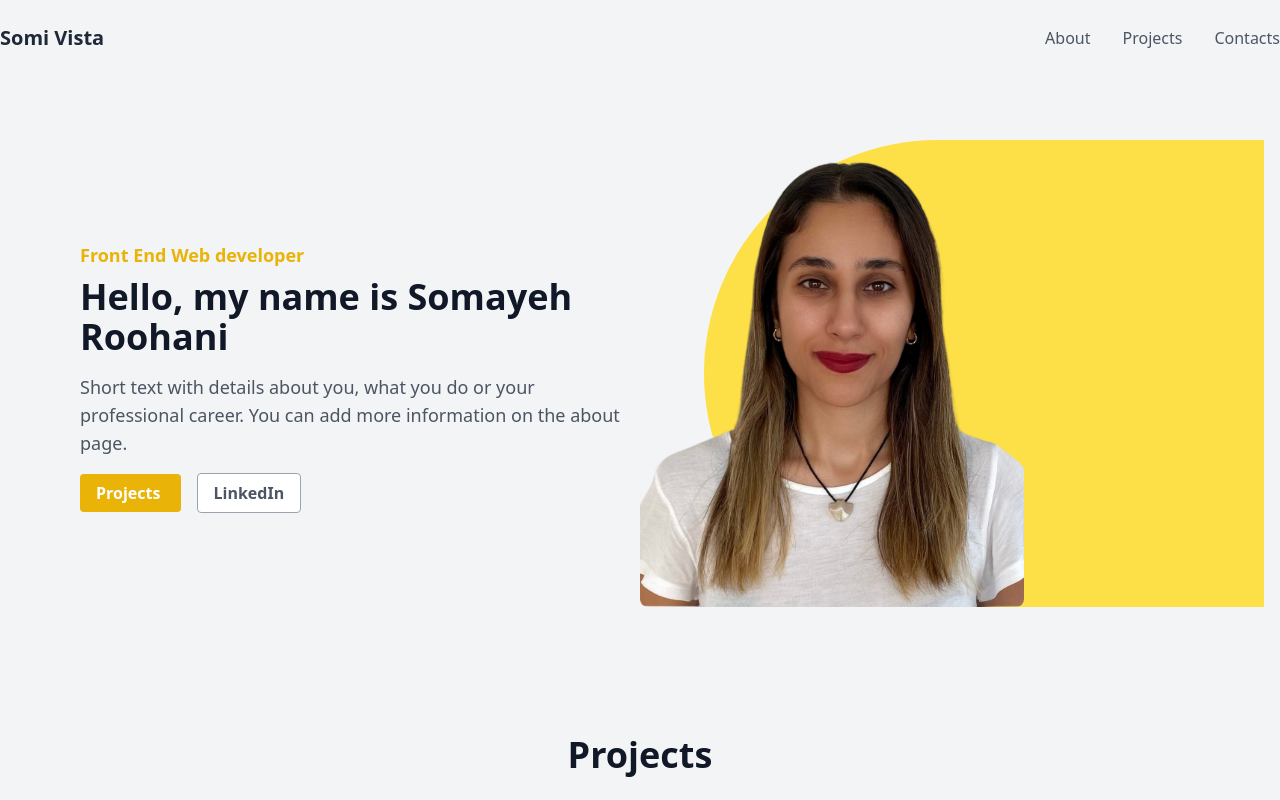
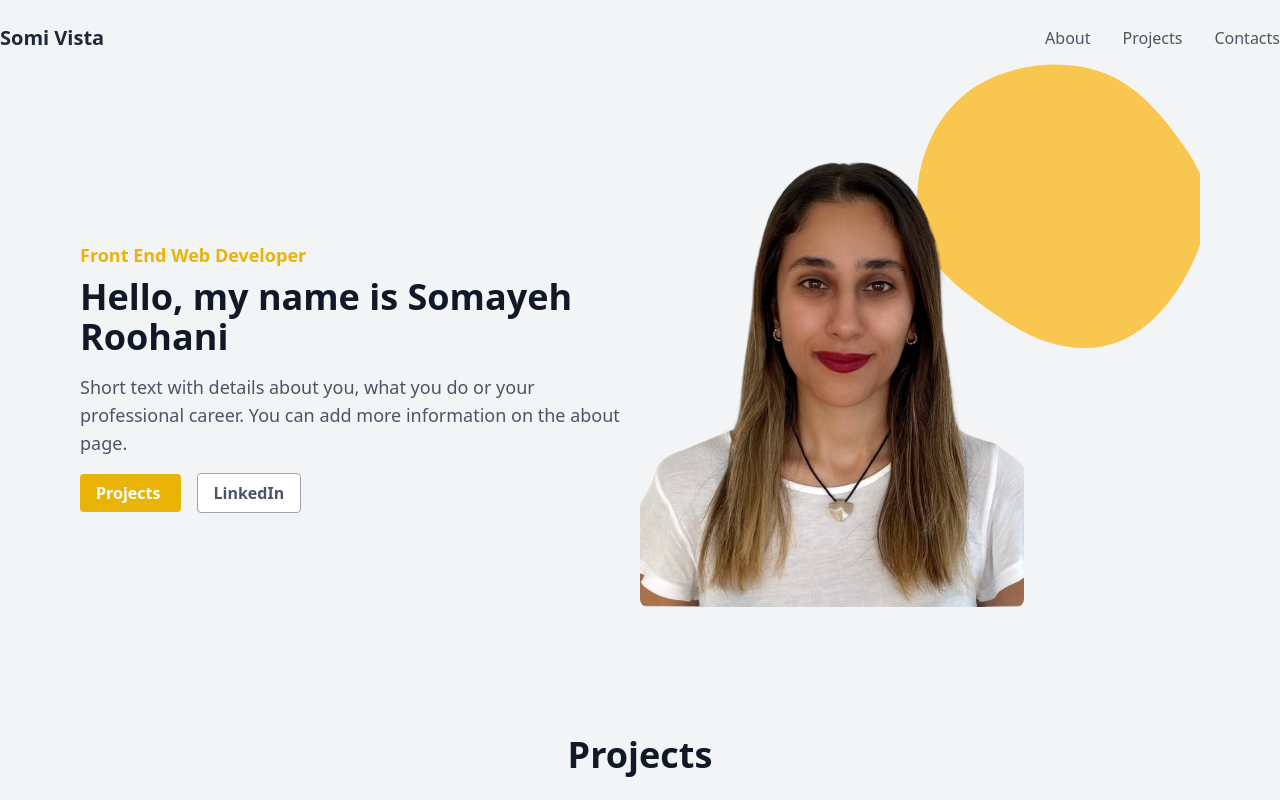
Before and after one commit to SomiVista/portfolio, a Vue app: page / in a window 1280 px wide. Shown: the top 800 px of the page. Built offline with nearby package versions, Linux system fonts and the light colour scheme.

Commit message:
add yellow bg to thumbnail

```diff
--- a/src/components/Projects.vue
+++ b/src/components/Projects.vue
@@ -84,6 +84,7 @@ function isOdd(index: number): boolean {
             <p class="text-gray-600 mb-4 text-justify m-8">
               {{ project.description }}
             </p>
+            <div class="flex justify-center">
               <a
                 :href="project.link"
                 class="inline-block bg-transparent border border-yellow-500 text-yellow-500 font-semibold py-2 px-4 rounded hover:bg-yellow-500 hover:text-white transition-colors duration-300"
@@ -94,6 +95,7 @@ function isOdd(index: number): boolean {
           </div>
         </div>
       </div>
+    </div>
   </section>
 </template>
 
--- a/src/components/Thumbnail.vue
+++ b/src/components/Thumbnail.vue
@@ -7,7 +7,7 @@
     >
       <div class="w-full lg:w-1/2 text-center lg:text-left mb-10 lg:mb-0">
         <h2 class="text-yellow-500 text-lg font-semibold mb-2">
-          Front End Web developer
+          Front End Web Developer
         </h2>
         <h1 class="text-4xl font-bold text-gray-900 mb-4">
           Hello, my name is Somayeh Roohani
@@ -34,8 +34,19 @@
       </div>
       <div class="w-full lg:w-1/2 relative">
         <div
-          class="absolute top-0 right-0 w-full h-full bg-yellow-300 rounded-l-full lg:-mr-16"
-        ></div>
+          class="absolute top-0 right-0 w-full h-full lg:w-72 lg:h-72 -mt-20 z-0"
+        >
+          <svg
+            xmlns="http://www.w3.org/2000/svg"
+            viewBox="0 0 800 800"
+            fill="#F9C74F"
+            class="w-full h-full"
+          >
+            <path
+              d="M480.5,800C359.1,800,269.2,735.3,178.4,668.7c-72.3-51.8-138.2-113.1-157.7-204C-7.9,310.1,56.3,145.8,181.9,69.9,284.3,9.3,412.5-2.1,516.9,30.4,617.8,62.1,690,145.2,752.7,234.8c58,83.2,105.4,184.5,46.8,280.3C756.1,633,652.7,800,480.5,800Z"
+            />
+          </svg>
+        </div>
         <img
           src="../assets/profile.png"
           alt="Profile Image"
```
Lines whose indentation alone changed are shown as unchanged.
